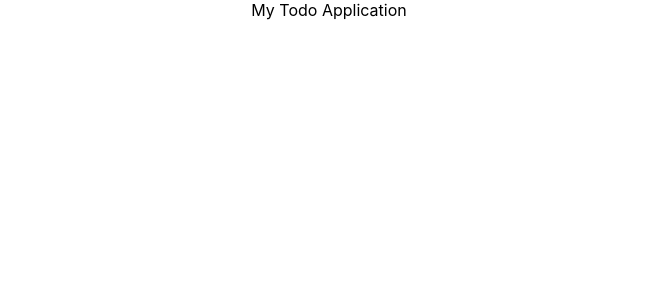
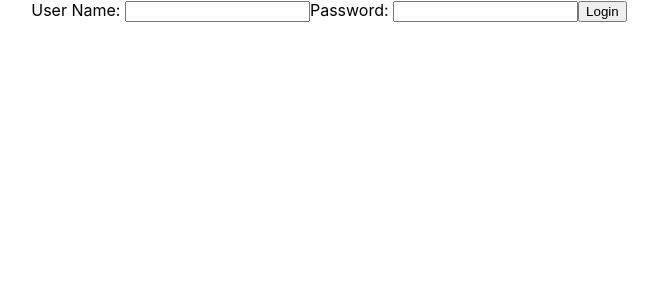
Before and after one commit to Waltercito1/todo-app, a React (Create React App) app: page / in a window 1280 px wide. Shown: the top 300 px of the page, without its empty margins (311-969 px from the left). Built offline with nearby package versions, Linux system fonts and the light colour scheme.

Commit message:
add login component to todo

```diff
--- a/src/components/todo/TodoApp.js
+++ b/src/components/todo/TodoApp.js
@@ -2,7 +2,23 @@
 
 class TodoApp extends Component {
   render() {
-    return <div className='TodoApp'>My Todo Application</div>
+    return (
+      <div className='TodoApp'>
+        <LoginComponent />
+      </div>
+    )
+  }
+}
+
+class LoginComponent extends Component {
+  render() {
+    return (
+      <div>
+        User Name: <input type='text' name='username' />
+        Password: <input type='password' name='password' />
+        <button>Login</button>
+      </div>
+    )
   }
 }
 
```
